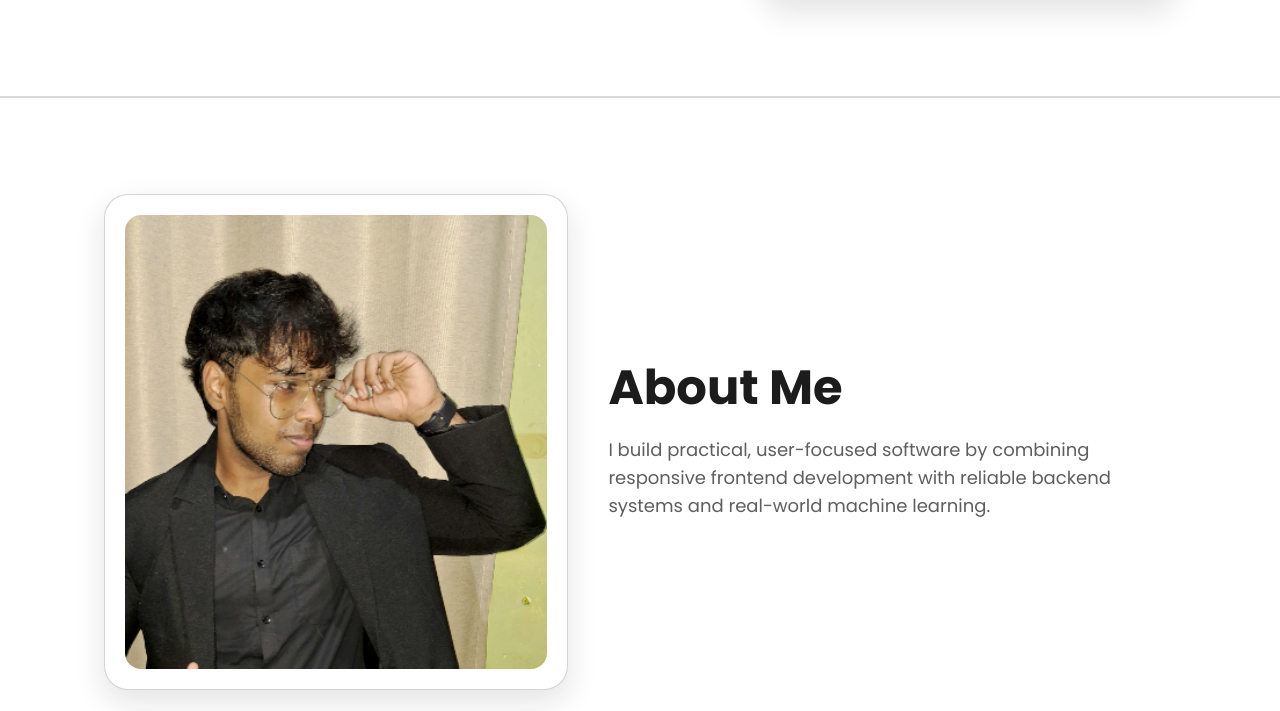
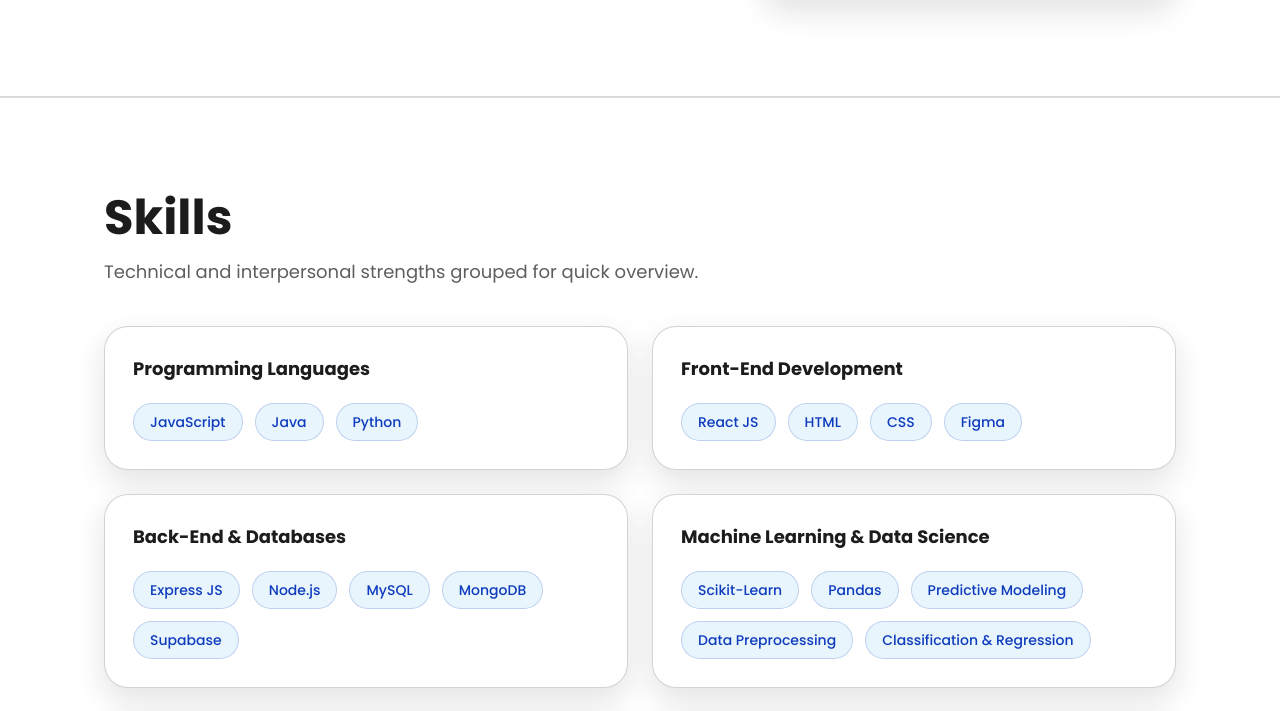
Before and after one commit to emika-sandina/portfolio-web-dashboard, a React (Vite) app: page / in a window 1280 px wide. Shown: the part 709-1420 px from the top of the page. Built offline with nearby package versions, Linux system fonts and the light colour scheme.

Commit message:
new profile picture and updated app.jsx

```diff
--- a/src/App.jsx
+++ b/src/App.jsx
@@ -1,6 +1,5 @@
 import { motion } from "framer-motion";
 import HeroSection from "./components/HeroSection";
-import AboutSection from "./components/AboutSection";
 import SkillsSection from "./components/SkillsSection";
 import EducationSection from "./components/EducationSection";
 import ProjectsSection from "./components/ProjectsSection";
@@ -16,7 +15,6 @@ function App() {
         transition={{ duration: 0.9 }}
       />
       <HeroSection />
-      <AboutSection />
       <SkillsSection />
       <EducationSection />
       <ProjectsSection />
--- a/src/components/AboutSection.jsx
+++ /dev/null
@@ -1,29 +0,0 @@
-import SectionReveal from "./SectionReveal";
-import profile from "../assets/lin.png";
-function AboutSection() {
-  return (
-    <section
-      id="about"
-      className="relative border-t border-brandLightGrey/30 bg-brandWhite"
-    >
-      <SectionReveal className="section-shell">
-        <div className="grid gap-10 md:grid-cols-[0.9fr_1.1fr] md:items-center">
-          <div className="frost-card rounded-3xl p-5">
-            <img src={profile} alt="Emika Sandina" className="w-full h-full object-cover rounded-2xl" />
-          </div>
-
-          <div>
-            <h3 className="section-title">About Me</h3>
-            <p className="mt-6 text-base leading-relaxed text-brandDarkGrey md:text-lg">
-              I build practical, user-focused software by combining responsive
-              frontend development with reliable backend systems and real-world
-              machine learning.
-            </p>
-          </div>
-        </div>
-      </SectionReveal>
-    </section>
-  );
-}
-
-export default AboutSection;
```
Also changed, not shown: src/assets/dp.png (added), src/assets/lin.png (deleted).
